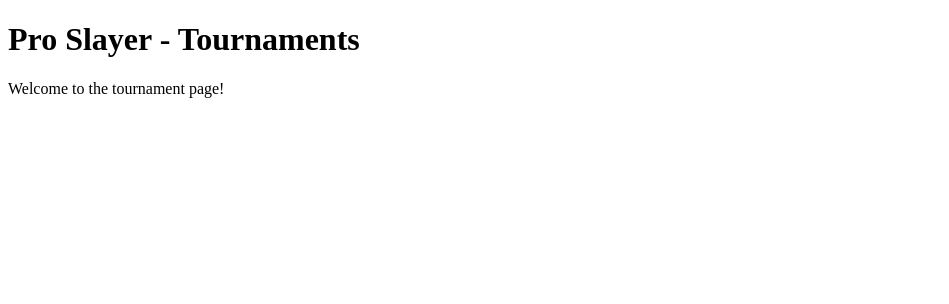
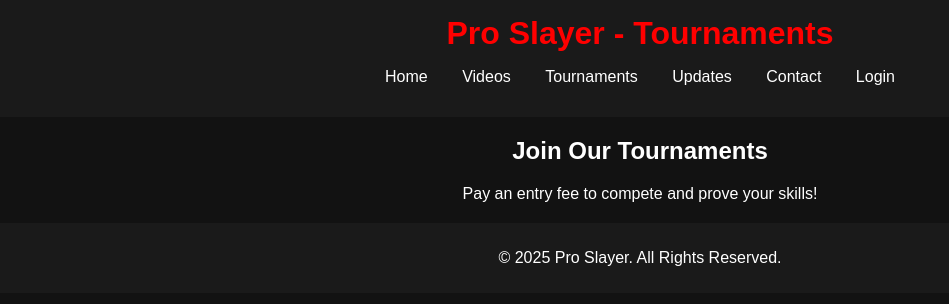
Before and after one commit to Pro-Slayer-hub/Pro-x-Slayer-, a plain HTML site: page tournament.html in a window 1280 px wide. Shown: the whole page, without its empty margins (0-949 px from the left). Drawn offline with Linux system fonts and the light colour scheme.

Commit message:
create tournament.html

```diff
--- a/tournament.html
+++ b/tournament.html
@@ -4,11 +4,30 @@
     <meta charset="UTF-8">
     <meta name="viewport" content="width=device-width, initial-scale=1.0">
     <title>Tournaments - Pro Slayer</title>
+    <link rel="stylesheet" href="styles.css">
 </head>
 <body>
     <header>
         <h1>Pro Slayer - Tournaments</h1>
+        <nav>
+            <ul>
+                <li><a href="index.html">Home</a></li>
+                <li><a href="videos.html">Videos</a></li>
+                <li><a href="tournaments.html">Tournaments</a></li>
+                <li><a href="updates.html">Updates</a></li>
+                <li><a href="contact.html">Contact</a></li>
+                <li><a href="login.html">Login</a></li>
+            </ul>
+        </nav>
     </header>
-    <p>Welcome to the tournament page!</p>
+
+    <section>
+        <h2>Join Our Tournaments</h2>
+        <p>Pay an entry fee to compete and prove your skills!</p>
+    </section>
+
+    <footer>
+        <p>&copy; 2025 Pro Slayer. All Rights Reserved.</p>
+    </footer>
 </body>
 </html>
```
